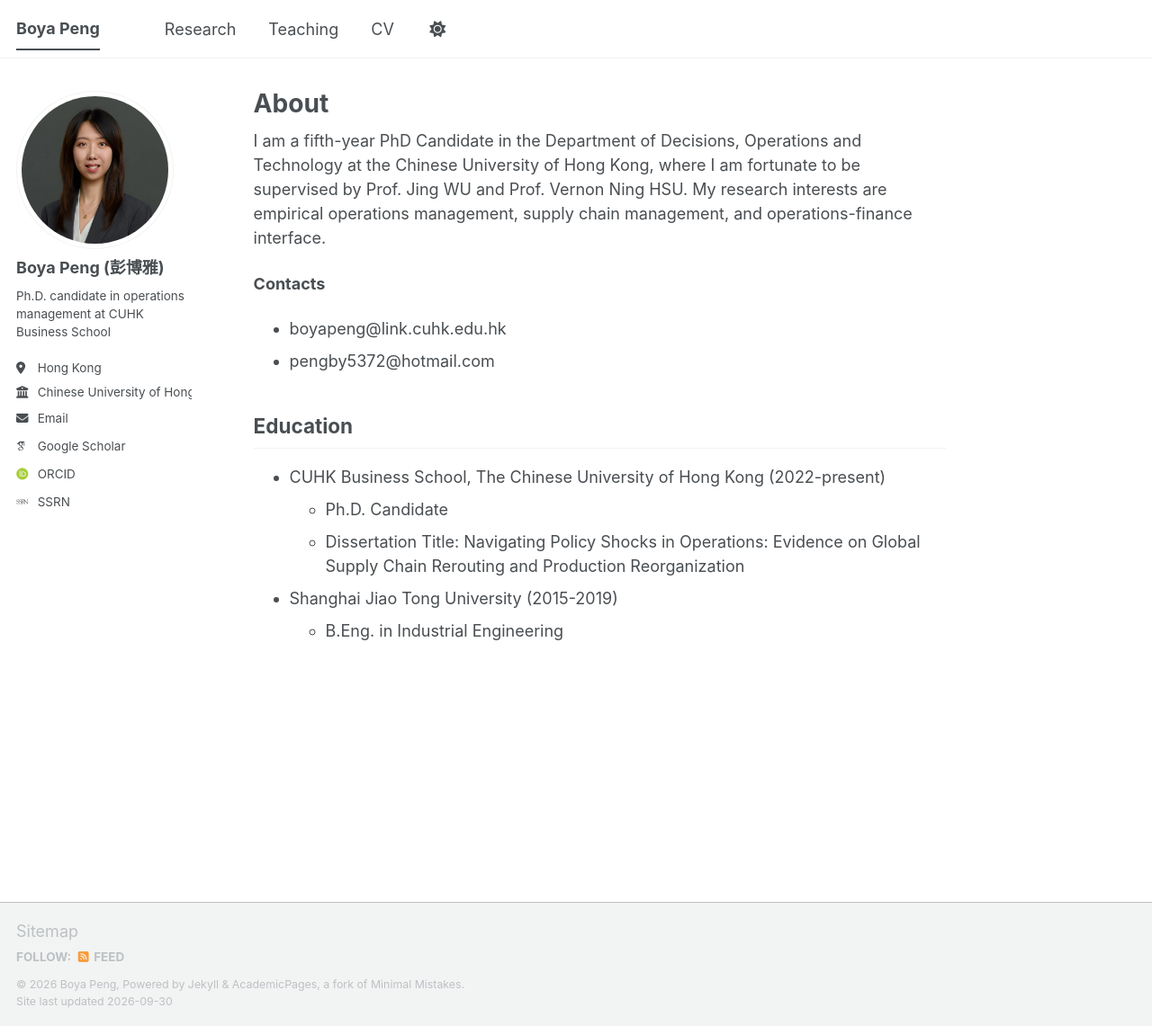
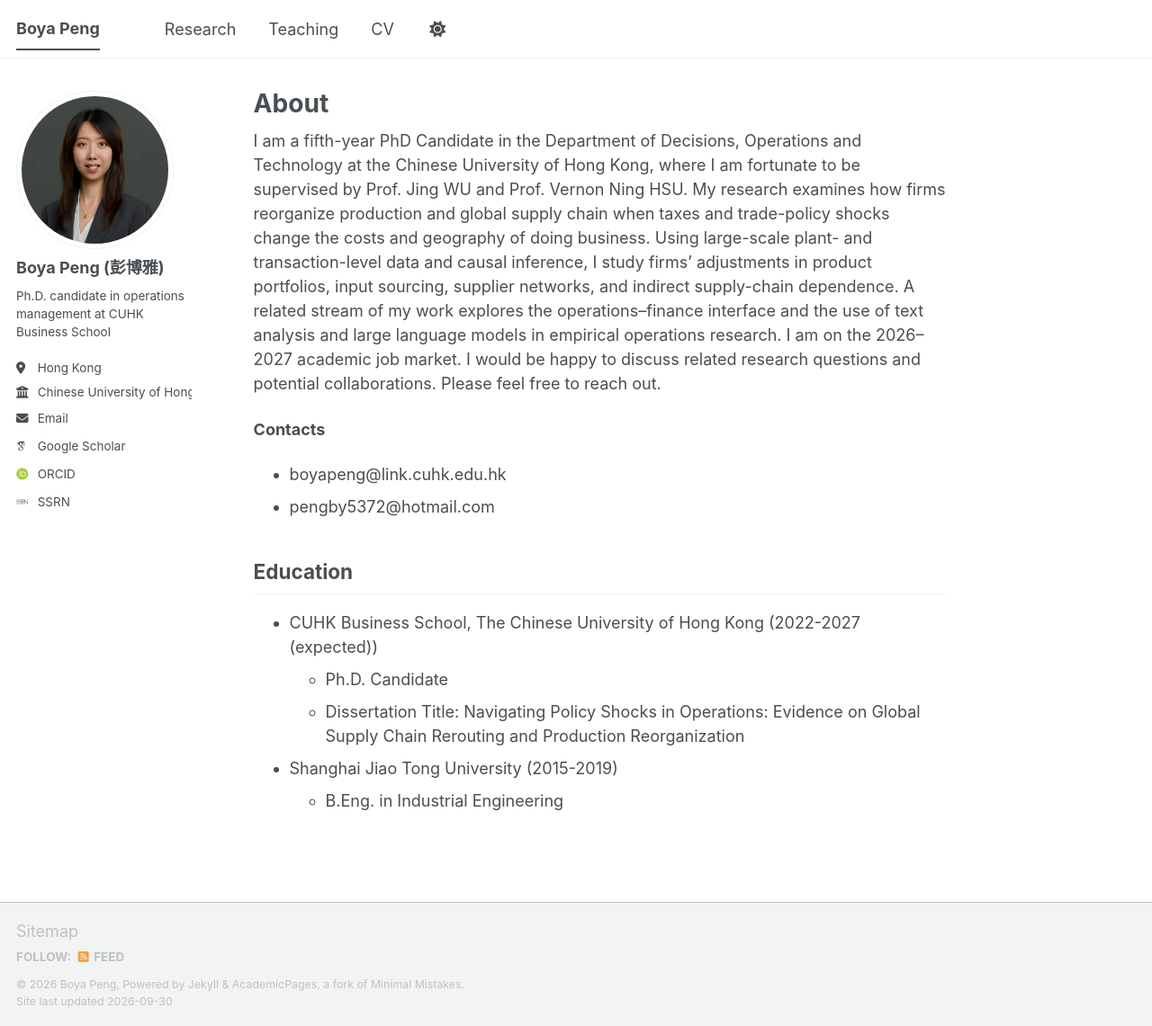
Before and after one commit to peng-boya/peng-boya.github.io, a Jekyll site: the page built from _pages/about.md, in a window 1280 px wide and 1141 px high. Shown: the whole window at 90% size. Built offline with Jekyll 4.4.1, drawn with Linux system fonts in a browser that asks for light colours; some web fonts are replaced; a script bundle is joined from its source files by our own code; library files that are not in the unit come from our copies.

Commit message:
Update about.md

```diff
--- a/_pages/about.md
+++ b/_pages/about.md
@@ -7,7 +7,9 @@ redirect_from:
   - /about.html
 ---
 
-I am a fifth-year PhD Candidate in the Department of Decisions, Operations and Technology at the Chinese University of Hong Kong, where I am fortunate to be supervised by Prof. Jing WU and Prof. Vernon Ning HSU. My research interests are empirical operations management, supply chain management, and operations-finance interface.
+I am a fifth-year PhD Candidate in the Department of Decisions, Operations and Technology at the Chinese University of Hong Kong, where I am fortunate to be supervised by Prof. Jing WU and Prof. Vernon Ning HSU.
+My research examines how firms reorganize production and global supply chain when taxes and trade-policy shocks change the costs and geography of doing business. Using large-scale plant- and transaction-level data and causal inference, I study firms’ adjustments in product portfolios, input sourcing, supplier networks, and indirect supply-chain dependence. A related stream of my work explores the operations–finance interface and the use of text analysis and large language models in empirical operations research.
+I am on the 2026–2027 academic job market. I would be happy to discuss related research questions and potential collaborations. Please feel free to reach out.
 
 **Contacts**
 - boyapeng@link.cuhk.edu.hk
@@ -16,7 +18,7 @@ I am a fifth-year PhD Candidate in the Department of Decisions, Operations and T
 
 Education
 ------
-- CUHK Business School, The Chinese University of Hong Kong (2022-present)
+- CUHK Business School, The Chinese University of Hong Kong (2022-2027 (expected))
   - Ph.D. Candidate
   - Dissertation Title: Navigating Policy Shocks in Operations: Evidence on Global Supply Chain Rerouting and Production Reorganization
 - Shanghai Jiao Tong University (2015-2019)
```
